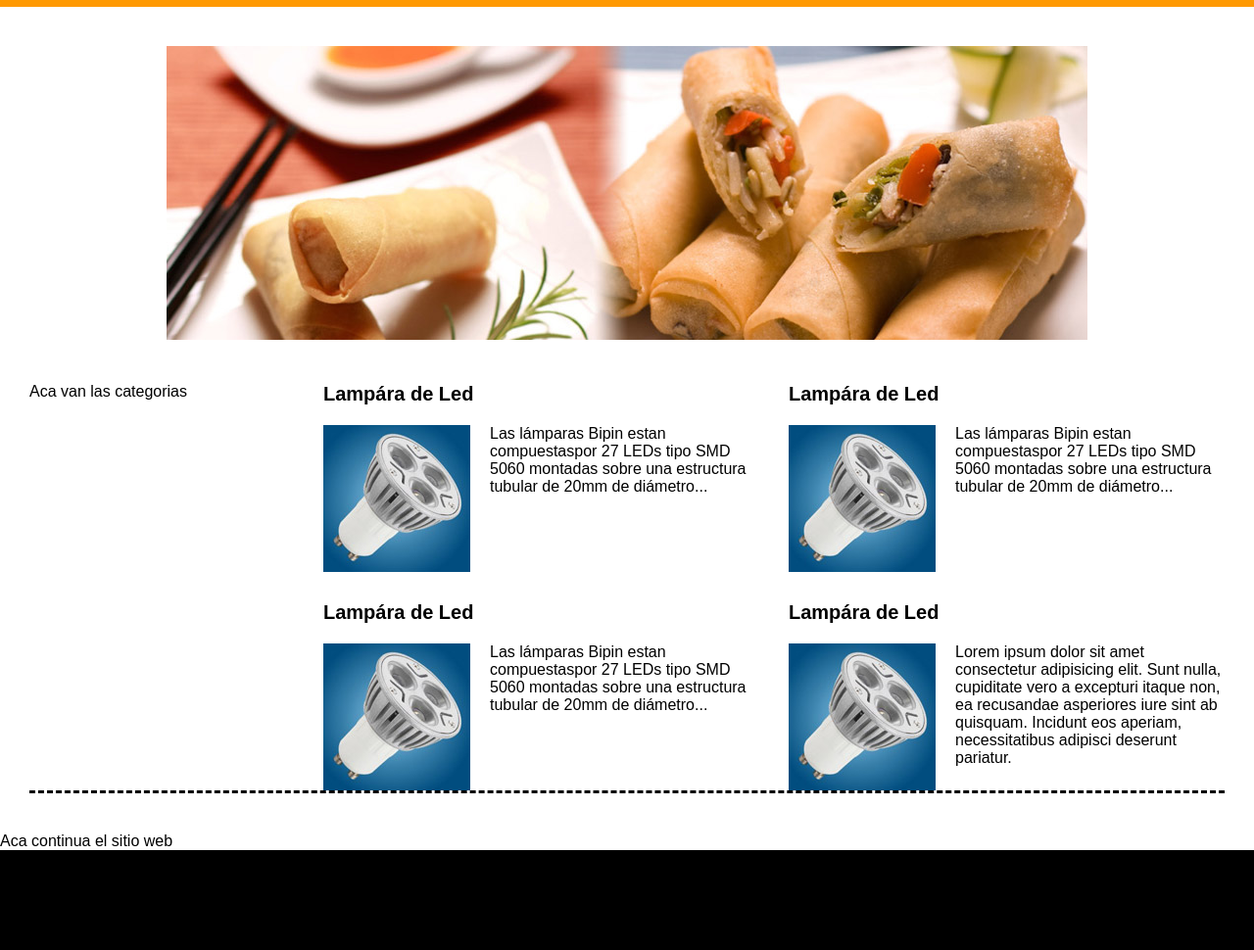
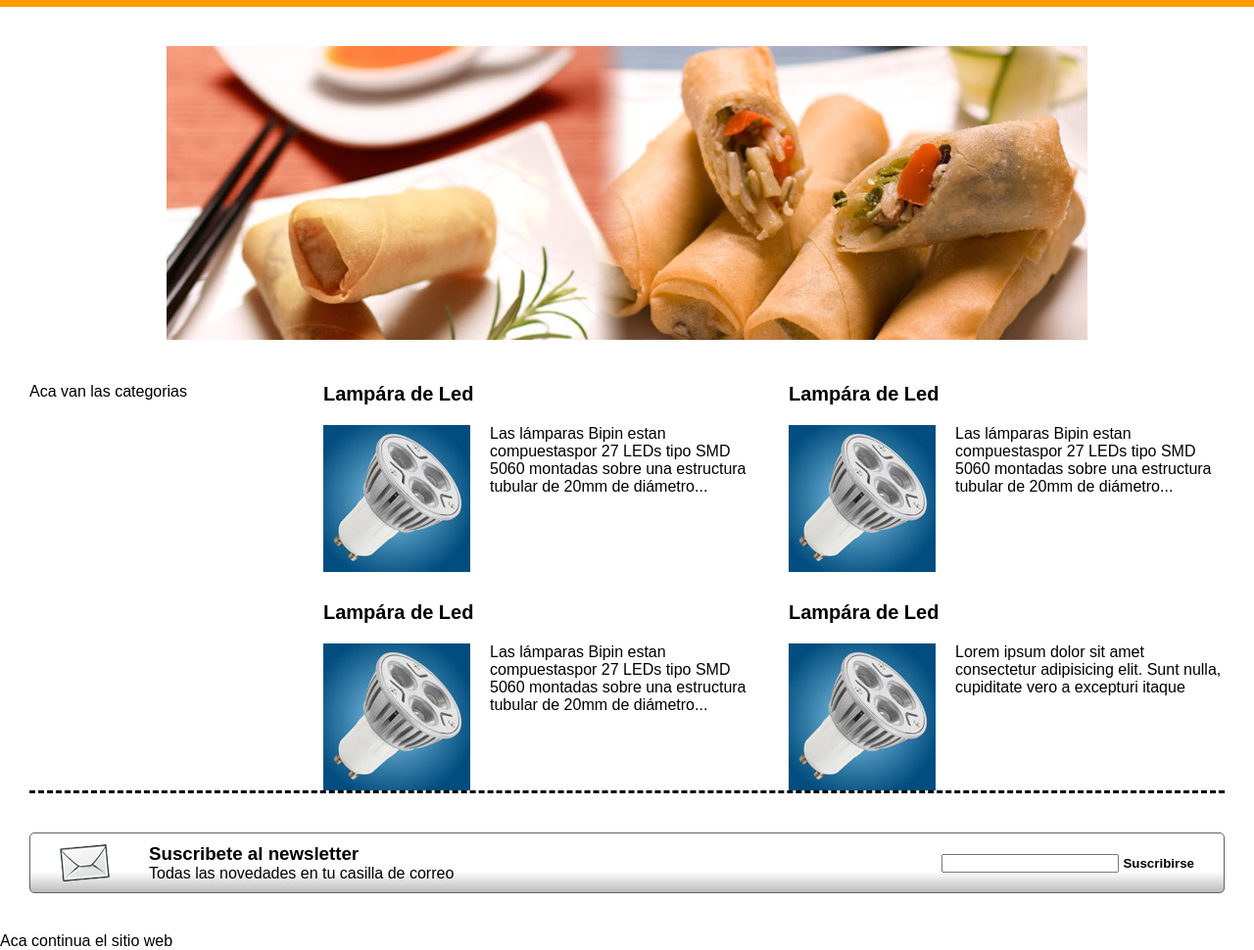
Before and after one commit to P-ez/armado-sitio-en-clase, a plain HTML site: page index.html in a window 1280 px wide. Shown: the part 113-1083 px from the top of the page at 98% size. Before the commit the page ends 981 px from the top, so only its background shows below. Drawn offline with Linux system fonts and the light colour scheme.

Commit message:
clase 13

```diff
--- a/estilos.css
+++ b/estilos.css
@@ -3,7 +3,9 @@
   --negro:#000;
   --blanco:#FFF;
   --amarillo:rgb(255,217,00);
-  --espacio: 40px;}
+  --espacio: 40px;
+  --gris:#bbb;
+}
 
 *{
   padding:0;
@@ -109,7 +111,7 @@ align-items: flex-start;
  .lampara-titulo{
     grid-column: 1/-1;
     margin-bottom:20px;
-  font-size:20px;
+    font-size:20px;
   }
 
   .lampara-imagen{
@@ -119,3 +121,38 @@ align-items: flex-start;
   .lampara-texto{
 
   }
+
+  /*
+  ---------------------------
+        NEWSLETTER
+  --------------------------
+  */
+
+.news{
+  background-color: pink;
+  margin:0 30px var(--espacio) 30px;
+  border-radius: 5px;
+  border: 1px solid rgb(102, 96, 96);
+  padding:10px 30px;
+  background-image: linear-gradient(var(--blanco) 65%,var(--gris));
+  display:flex;
+
+  align-items: center;
+
+}
+.news-form{
+  flex-grow: 1;
+  text-align: right;
+}
+.news-info h3{
+  padding-left: 40px;
+}
+.news-form-btn{
+  background:none;
+  border:none;
+  font-weight: bold;
+  cursor:pointer;
+}
+.news-info p{
+  padding-left: 40px;
+}
--- a/index.html
+++ b/index.html
@@ -81,17 +81,26 @@
                 <div class="lampara">
                     <h2 class="lampara-titulo">Lampára de Led</h2>
                     <div class="lampara-info">
-                            <img  class="lampara-imagen" src="images/lamparas/lampara1.jpg"><p class="lampara-texto">Lorem ipsum dolor sit amet consectetur adipisicing elit. Sunt nulla, cupiditate vero a excepturi itaque non, ea recusandae asperiores iure sint ab quisquam. Incidunt eos aperiam, necessitatibus adipisci deserunt pariatur.</p>
+                            <img  class="lampara-imagen" src="images/lamparas/lampara1.jpg"><p class="lampara-texto">Lorem ipsum dolor sit amet consectetur adipisicing elit. Sunt nulla, cupiditate vero a excepturi itaque </p>
 
                     </div>
                 </div>
 
 
+             </div><!--productos-->
+
+        </div> <!--cierre .principal -->
+        <diV class="news">
+            <img src="images/sobre.png" class="news-imagen">
+            <div class="news-info">
+                <h3>Suscribete al newsletter</h3>
+                <p>Todas las novedades en tu casilla de correo</p>
             </div>
-
-
+            <form action="susc.js" class="news-form">
+                <input type="email">
+                <input class="news-form-btn" type="submit" value="Suscribirse">
+            </form>
         </div>
-
 
         Aca continua el sitio web
     </div><!--Aca cierra contenedor-->
```
